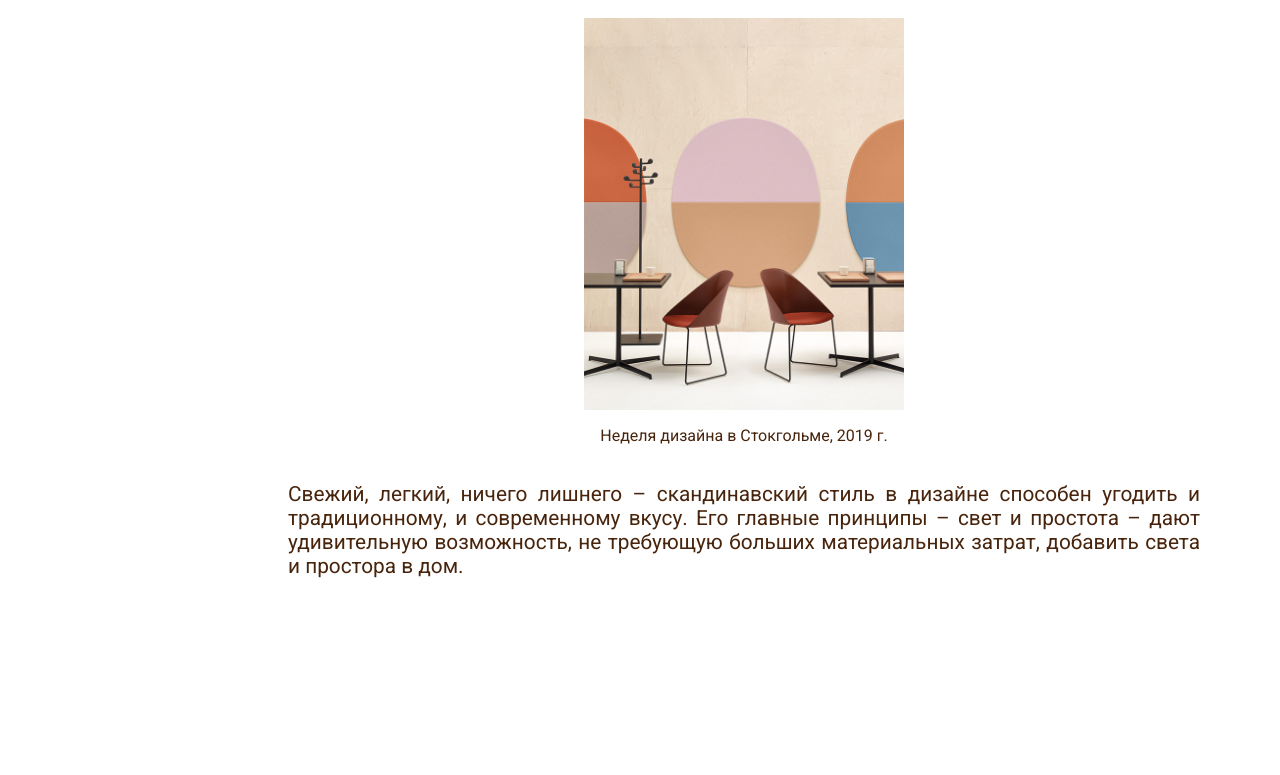
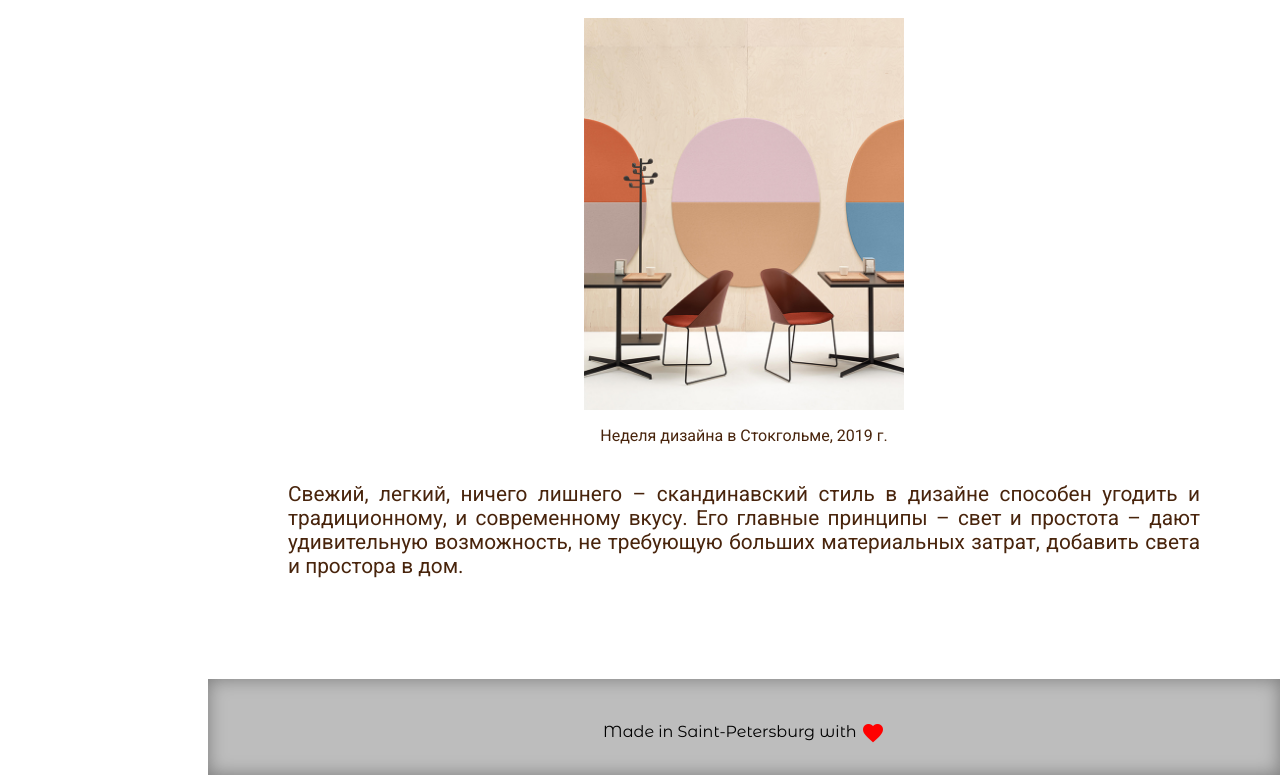
Before and after one commit to ekperegudova/nordicdesign.github.io, a plain HTML site: page index.html in a window 1280 px wide. Shown: the part 6256-7031 px from the top of the page. Before the commit the page ends 6855 px from the top, so only its background shows below. Drawn offline with Linux system fonts and the light colour scheme.

Commit message:
add love

```diff
--- a/index.html
+++ b/index.html
@@ -3,7 +3,9 @@
 <head>
     <meta charset = "utf-8">
 	<link rel="stylesheet" type="text/css" href="styles.css">
-	<title>NORDIC DESIGN</title>
+    <title>NORDIC DESIGN</title>
+    <link href="https://fonts.googleapis.com/icon?family=Material+Icons"
+      rel="stylesheet">
 </head>
     <body>
         <nav class="menu">
@@ -93,7 +95,11 @@
 
             </div>
 
-
+            <footer>
+                    <div class="with-love">
+                        Made in Saint-Petersburg with <i class="material-icons">favorite</i>
+                    </div>
+                </footer>
         </main>
 
     </body>
--- a/styles.scss
+++ b/styles.scss
@@ -417,3 +417,21 @@ html, body {
 
 
 }
+
+footer {
+    width: 100%;
+    height: 6rem;
+    background-color: #bdbdbd;
+    display: flex;
+    flex-direction: column;
+    align-items: center;
+    justify-content: center;
+    color: black;
+    box-shadow: inset 0 0px 18px rgba(0, 0, 0, 0.35);
+
+    .material-icons {
+        position: relative;
+        top: 0.5rem;
+        color: red;
+    }
+}
```
Also changed, not shown: styles.css.
